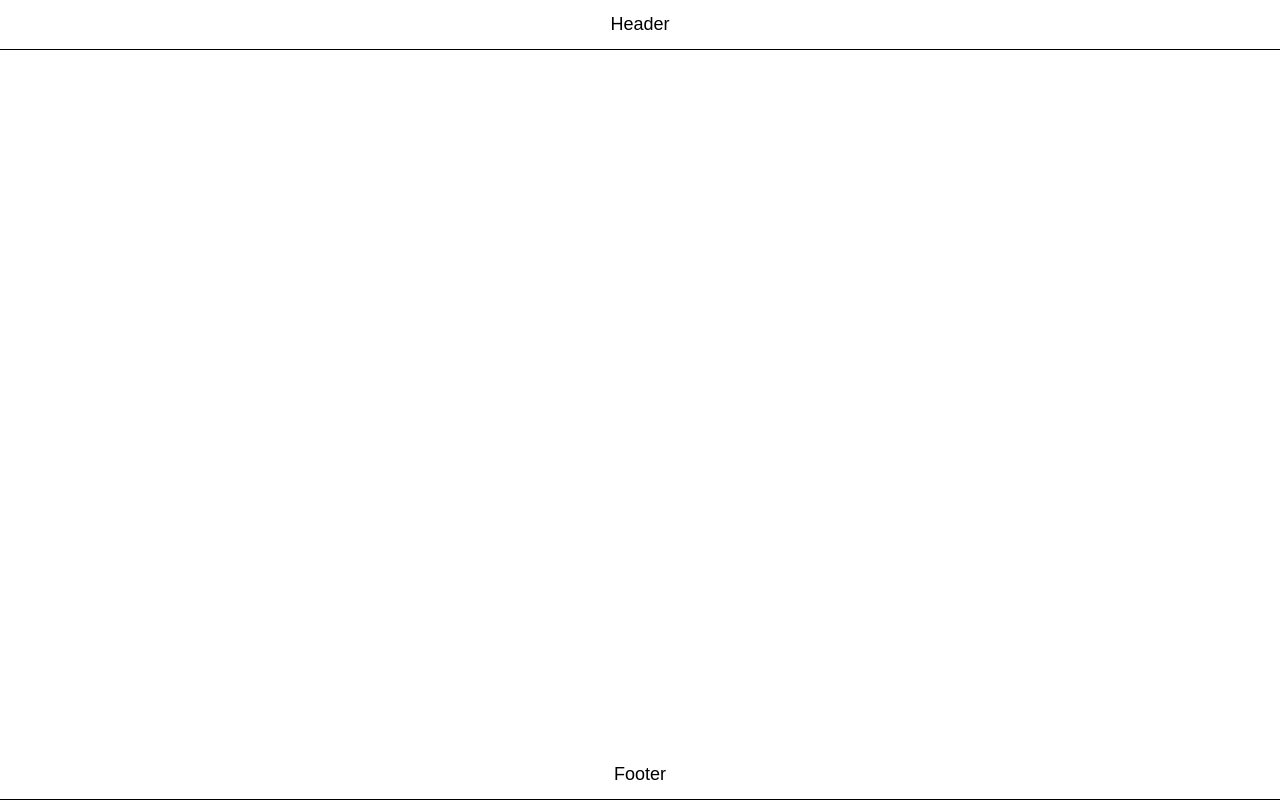
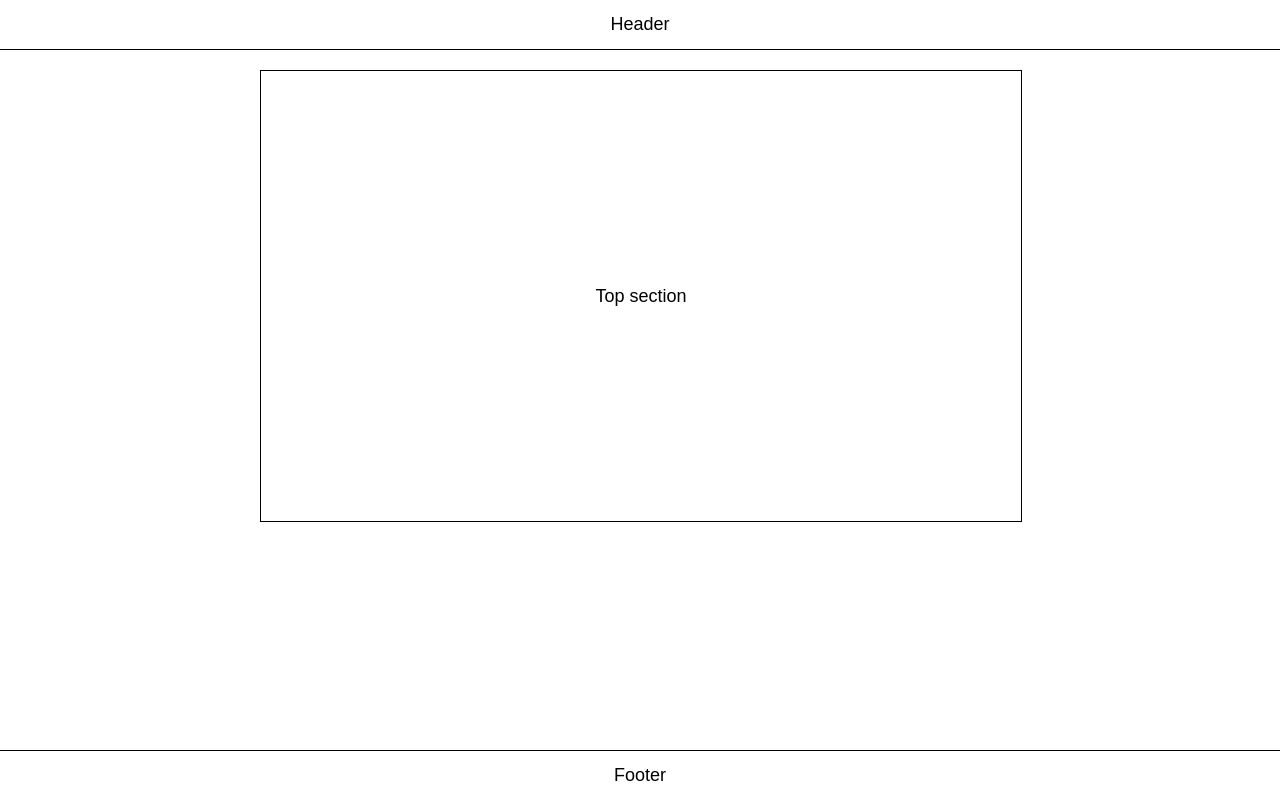
Before and after one commit to ooloo-io/github-flow-SamarthBhagwat, a website: page src/index.html in a window 1280 px wide. Drawn offline with nearby package versions, Linux system fonts and the light colour scheme.

Commit message:
Top Section (#6)
* Add top section

* Style top section

```diff
--- a/src/index.html
+++ b/src/index.html
@@ -4,8 +4,8 @@
 <head>
   <meta charset="utf-8">
 
-  <title>GitHub Flow Course</title>
-  <meta name="description" content="GitHub Flow Course">
+  <title>GitHub Pull Request Flow Course</title>
+  <meta name="description" content="GitHub Pull Request Flow Course">
   <meta name="author" content="Johannes Kettmann">
 
   <link rel="stylesheet" href="https://cdnjs.cloudflare.com/ajax/libs/normalize/8.0.1/normalize.min.css">
@@ -16,11 +16,11 @@
   <header class="header">
     Header
   </header>
-
   <main class="content">
-
+    <section class="section">
+      Top section
+    </section>
   </main>
-
   <footer class="footer">
     Footer
   </footer>
--- a/src/styles.css
+++ b/src/styles.css
@@ -11,17 +11,27 @@ body {
   border-bottom: 1px solid black;
 }
 
-.footer{
+.footer {
   height: 49px;
   display: flex;
   justify-content: center;
   align-items: center;
-  border-bottom: 1px solid black;
+  border-top: 1px solid black;
 }
 
-.content{
-  min-height: calc(100vh - 100px);
-  width: 720px;
+.content {
+  min-height: calc(100vh - 140px);
+  width: 760px;
   max-width: 100%;
   margin: auto;
+  padding: 20px;
 }
+
+.section {
+  height: 450px;
+  width: 100%;
+  display: flex;
+  justify-content: center;
+  align-items: center;
+  border: 1px solid black;
+}
```
